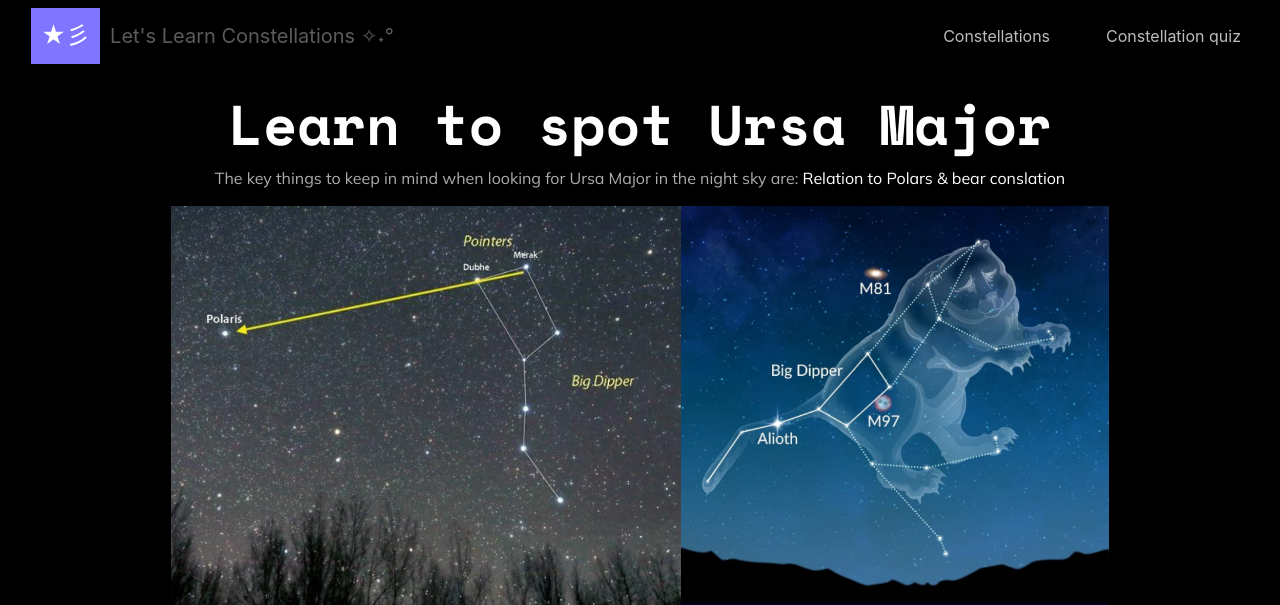
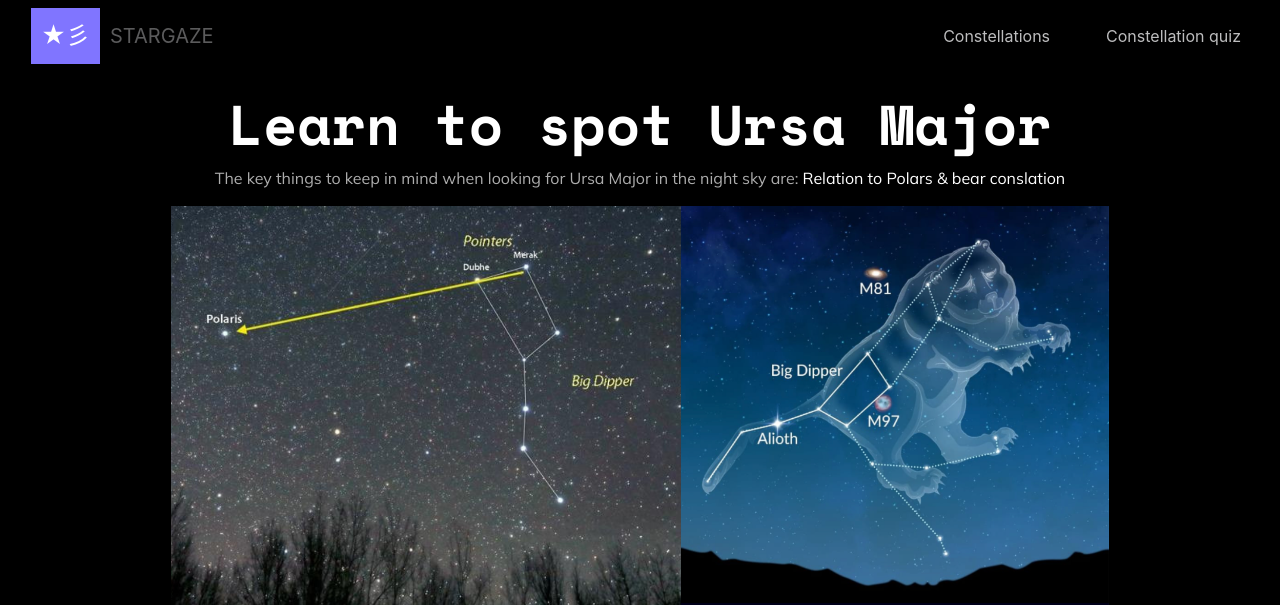
Before and after one commit to crystaljyang/constellation-quiz, a Flask app: page /learn/1 in a window 1280 px wide. Shown: the top 605 px of the page. Run offline with Flask 3, Linux system fonts and the light colour scheme; some libraries are stand-ins or nearby versions.

Commit message:
App Name

```diff
--- a/templates/layout.html
+++ b/templates/layout.html
@@ -29,7 +29,7 @@
         <div class="navbar-brand navbar-star-icon">
         <div class="logo_edits"><a class="logo_edits" href="/hello">★彡</a></div> <!-- Star icon in a div -->
         </div>
-        <a class="navbar-brand brand_color" href="/hello">Let's Learn Constellations ✧˖°</a>
+        <a class="navbar-brand brand_color" href="/hello">STARGAZE</a>
         <button class="navbar-toggler" type="button" data-bs-toggle="collapse" data-bs-target="#navbarNavAltMarkup" aria-controls="navbarNavAltMarkup" aria-expanded="false" aria-label="Toggle navigation">
             <span class="navbar-toggler-icon"></span>
         </button>
```
